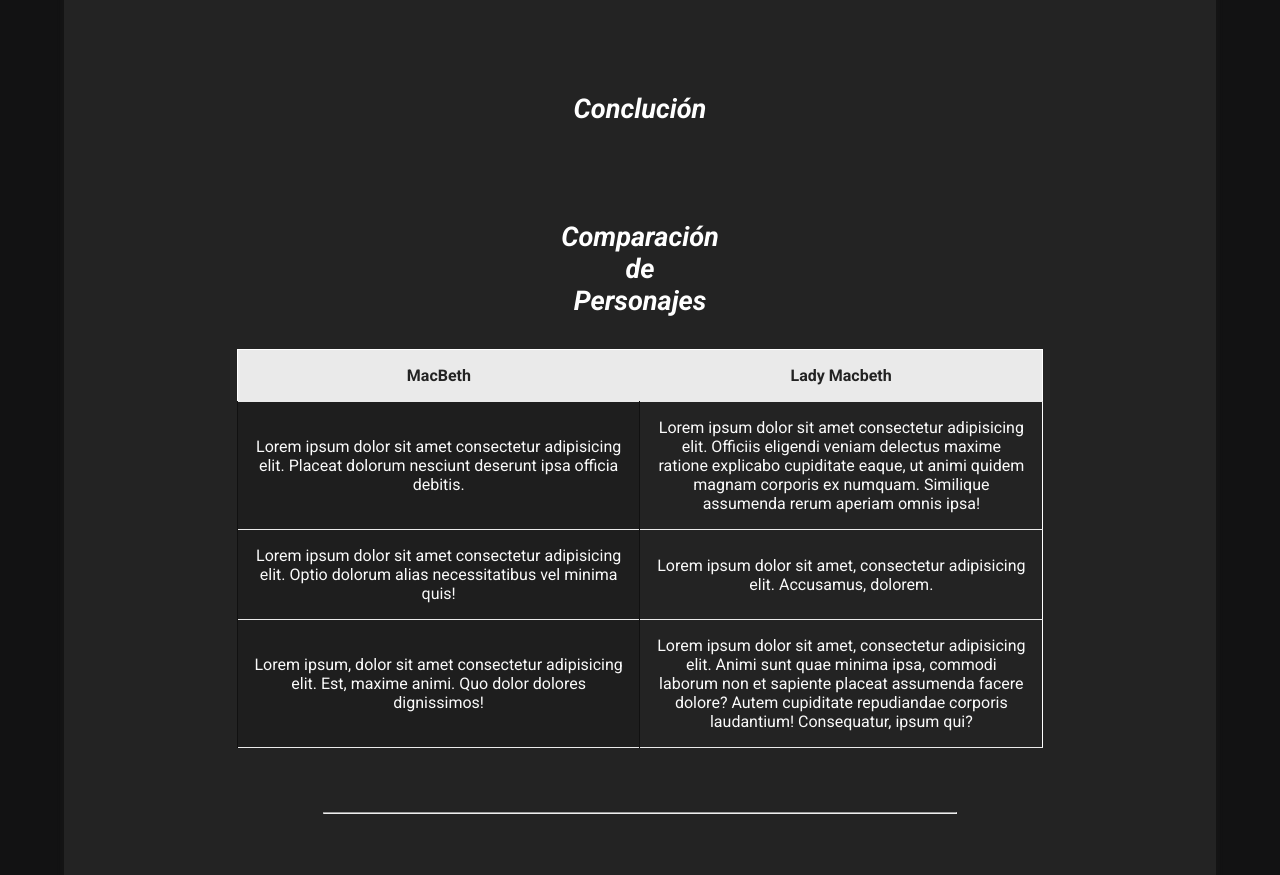
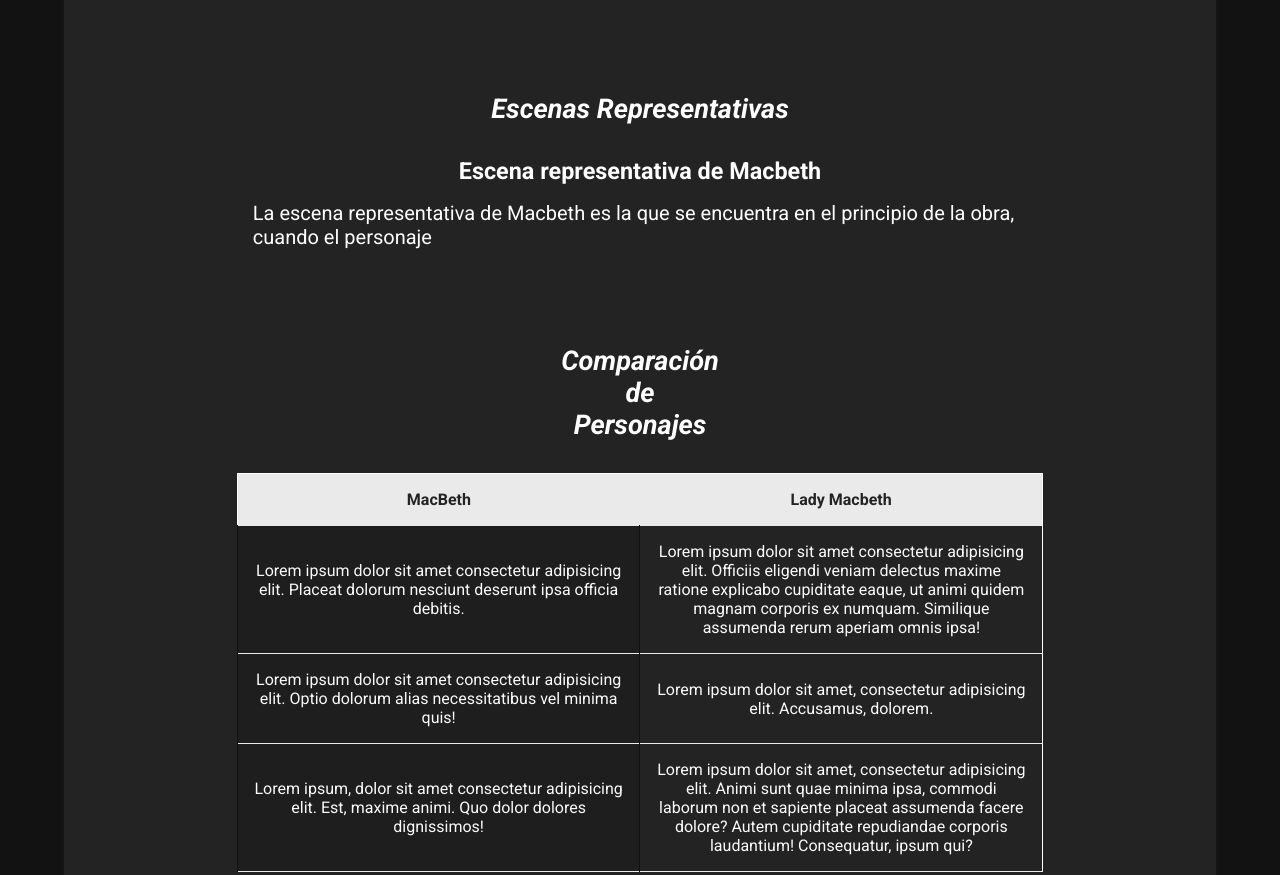
Before and after one commit to SanviDev/analisis-macbeth, a plain HTML site: page index.html in a window 1280 px wide. Shown: the part 2984-3859 px from the top of the page. Drawn offline with Linux system fonts and the light colour scheme.

Commit message:
endpoint

```diff
--- a/index.html
+++ b/index.html
@@ -167,8 +167,11 @@
                         nacido por cesárea, lo que hace que no sea "nacido por mujer".
                     </p>
                 </section>
-                <section>
-                    <h2>Conclución</h2>
+                <section class="frases">
+                    <h2>Escenas Representativas</h2>
+                    <h3>Escena representativa de Macbeth</h3>
+                    <p>La escena representativa de Macbeth es la que se encuentra en el principio de la obra, cuando el personaje</p>
+
                 </section>
             </div>
 
```
